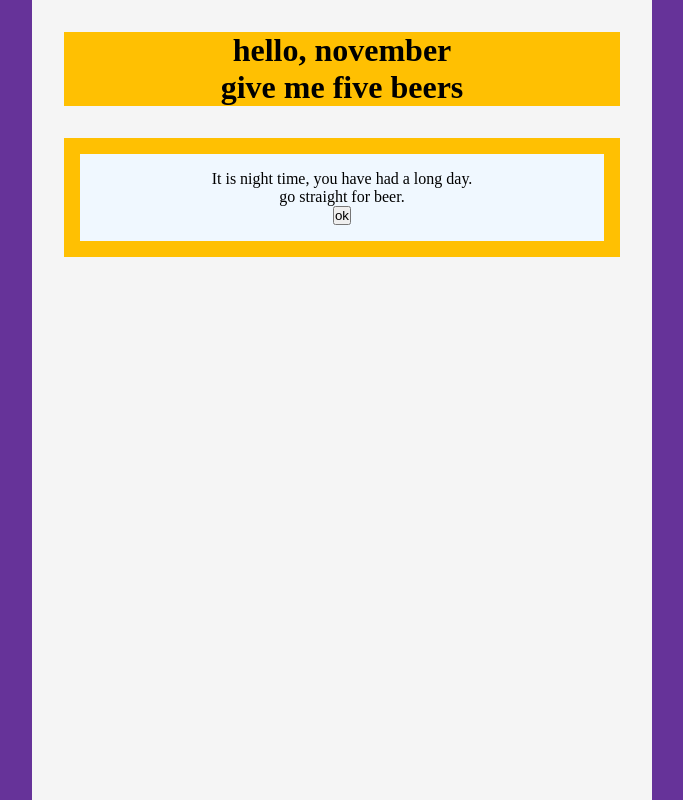
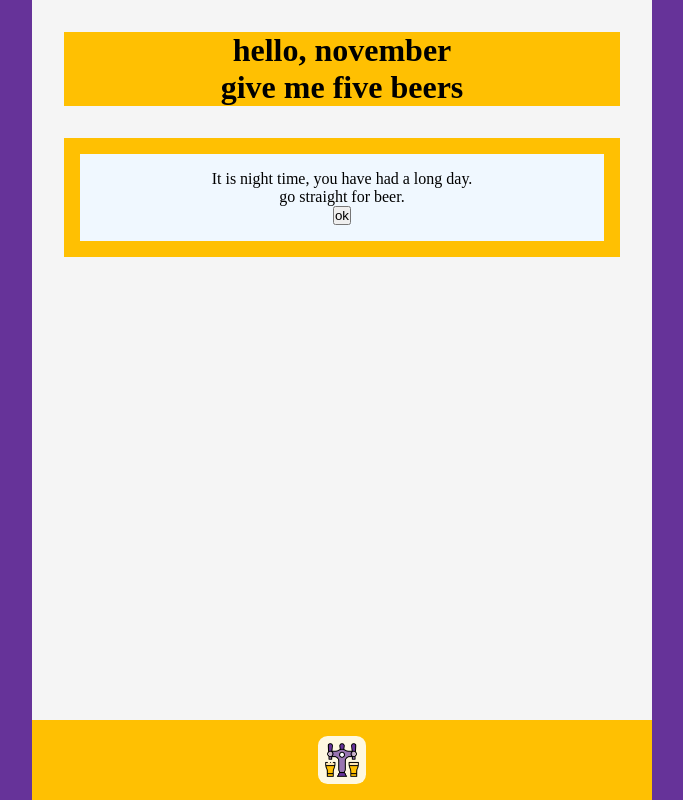
Before and after one commit to wagner-nils/give-me-five-beers, a React (Vite) app in the folder client/: page / in a window 1280 px wide. Shown: the whole page, without its empty margins (298-981 px from the left). Built offline with nearby package versions, Linux system fonts and the light colour scheme; no server answers.

Commit message:
style: nav bar

```diff
--- a/client/src/App.tsx
+++ b/client/src/App.tsx
@@ -1,4 +1,5 @@
 import HomePage from './pages/HomePage';
+import Nav from './components/Nav';
 
 import './App.css';
 
@@ -6,7 +7,7 @@ const App = () => {
   return (
     <div className="app">
       <HomePage />
-      {/* <Nav/> */}
+      <Nav />
     </div>
   );
 };
--- /dev/null
+++ b/client/src/components/Nav.tsx
@@ -0,0 +1,15 @@
+import BeerTap from '../assets/beer-tap.png';
+
+import '../styles/Nav.css';
+
+type Props = {};
+const Nav = (props: Props) => {
+  return (
+    <div className="nav">
+      <div className="nav-icon">
+        <img src={BeerTap} alt="beer todo tap" />
+      </div>
+    </div>
+  );
+};
+export default Nav;
--- a/client/src/index.css
+++ b/client/src/index.css
@@ -7,6 +7,7 @@
 :root {
   background-color: rebeccapurple;
   --primary-color: #ffc002;
+  --primary-light-color: #fef8e1;
 }
 
 button:hover {
--- /dev/null
+++ b/client/src/styles/Nav.css
@@ -0,0 +1,35 @@
+.nav {
+  background-color: var(--primary-color);
+  margin: 0;
+  padding: 0.5rem;
+  position: fixed;
+  left: 50%;
+  bottom: 0;
+  transform: translateX(-50%);
+  width: 100vw;
+  max-width: 620px;
+  height: 10vh;
+  display: flex;
+  flex-direction: row;
+  justify-content: space-around;
+  align-items: center;
+}
+
+.nav-icon {
+  background-color: var(--primary-light-color);
+  width: 3rem;
+  height: 3rem;
+  border-radius: 20%;
+}
+
+.nav-icon img {
+  margin: 15% 0;
+  width: 70%;
+  height: 70%;
+}
+
+@media screen and (max-width: 600px) {
+  .nav {
+    height: 8vh;
+  }
+}
```
Also changed, not shown: client/src/assets/beer-tap.png (added).
